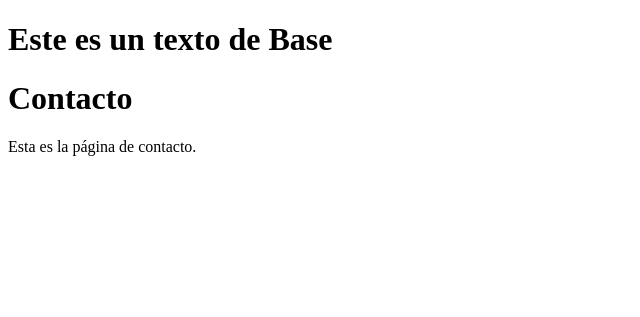
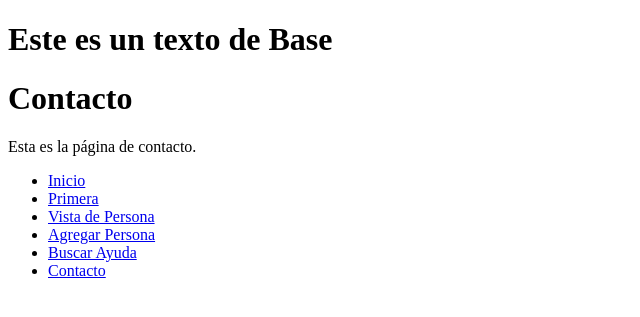
Before and after one commit to rodrigo18122022/TemplatesDjango_Pweb2_RodrigoQ, a Django app: page /contacto/ in a window 1280 px wide. Shown: the part 88-405 px from the top of the page, without its empty margins (0-640 px from the left). Run offline with Django 5.2, Linux system fonts and the light colour scheme.

Commit message:
Implementacion de una lista de navegacion para la pagina contacto

```diff
--- a/src/listaContactos/personas/templates/personas/contact.html
+++ b/src/listaContactos/personas/templates/personas/contact.html
@@ -2,4 +2,14 @@
 {% block content %}
 <h1>Contacto</h1>
 <p>Esta es la página de contacto.</p>
+<nav>
+    <ul>
+        <li><a href="/">Inicio</a></li>
+        <li><a href="/another/">Primera</a></li>
+        <li><a href="/persona/">Vista de Persona</a></li>
+        <li><a href="/agregar/">Agregar Persona</a></li>
+        <li><a href="/search/">Buscar Ayuda</a></li>
+        <li><a href="/contacto/">Contacto</a></li>
+    </ul>
+</nav>
 {% endblock %}
```
Also changed, not shown: CapturasDjango3/Screenshot_13.jpg (added).
